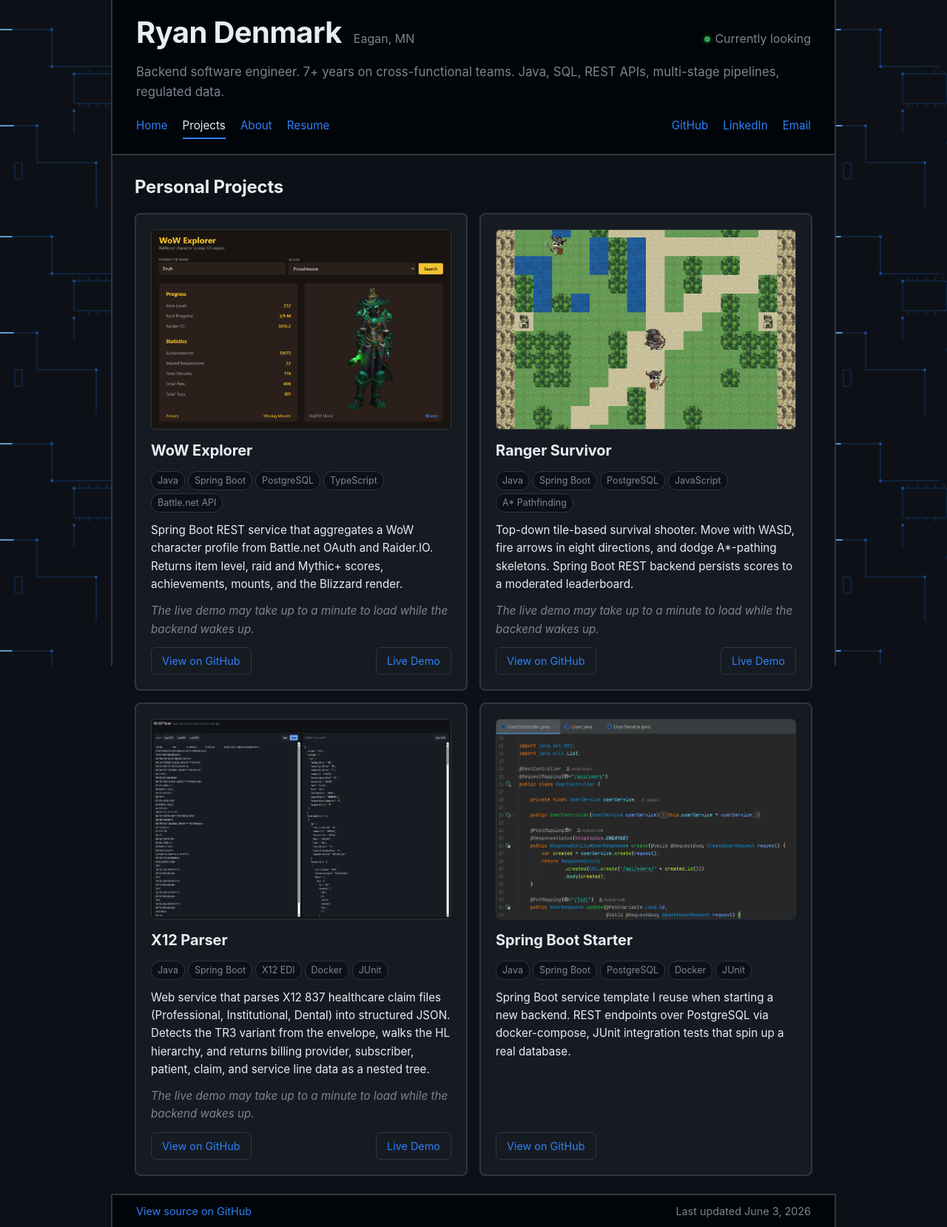
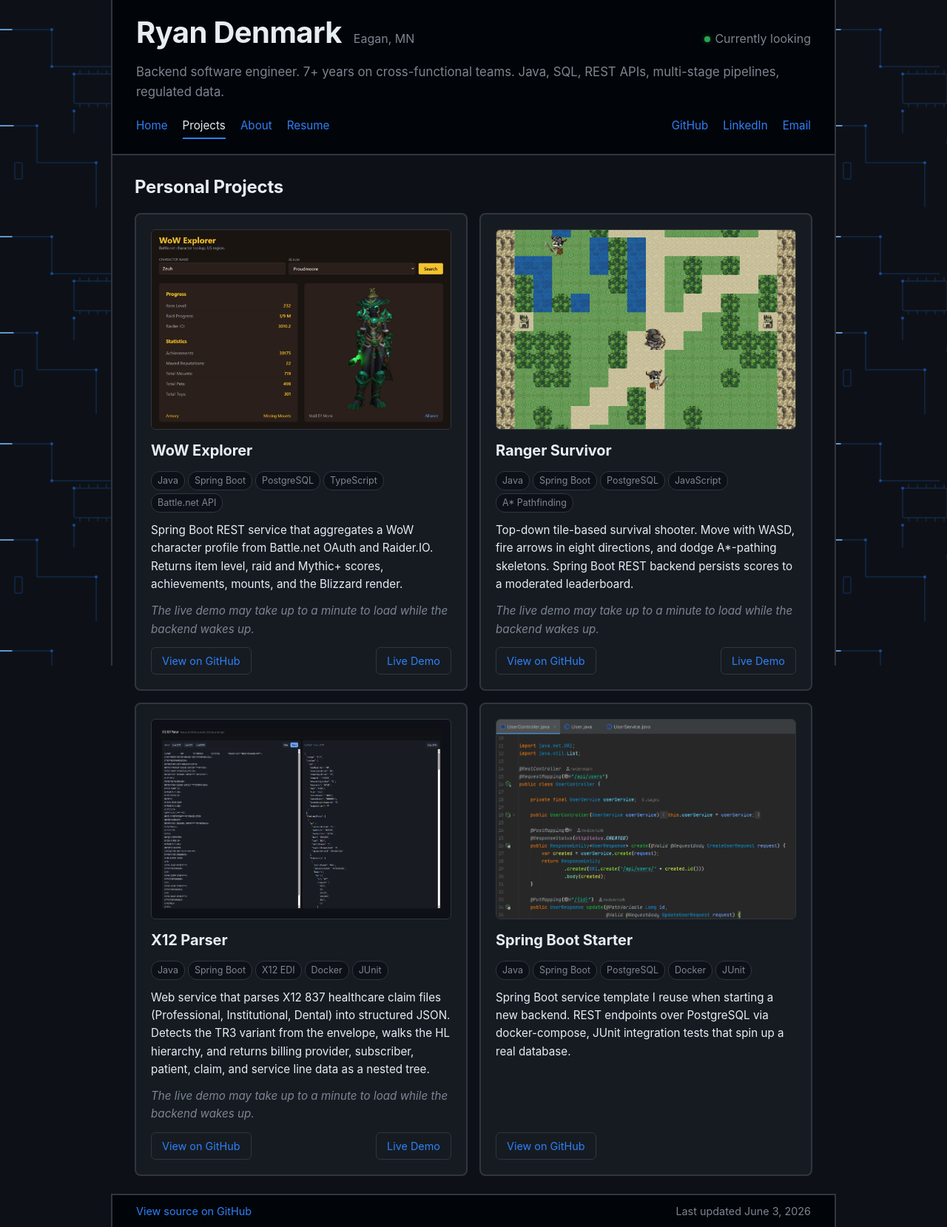
Before and after one commit to rwdenmark/rwdenmark.github.io, a Jekyll site: the page built from projects.html, in a window 1280 px wide. Shown: the whole page at 74% size. Built offline with Jekyll 4.4.1, drawn with Linux system fonts in a browser that asks for light colours.

Commit message:
X12 Parser thumb: inner padding

```diff
--- a/projects.html
+++ b/projects.html
@@ -44,7 +44,7 @@
     </div>
   </article>
   <article class="project-card">
-    <img class="project-thumb" style="object-fit: fill;" src="{{ '/projects/X12-Parser.png' | relative_url }}" alt="X12 Parser web UI showing a raw 837 claim on the left and its parsed JSON output on the right, with Load 837P, 837I, and 837D buttons in the header." width="2511" height="1211" loading="lazy" />
+    <img class="project-thumb" style="object-fit: fill; padding: 12px; box-sizing: border-box; background: var(--canvas);" src="{{ '/projects/X12-Parser.png' | relative_url }}" alt="X12 Parser web UI showing a raw 837 claim on the left and its parsed JSON output on the right, with Load 837P, 837I, and 837D buttons in the header." width="2511" height="1211" loading="lazy" />
     <h3>X12 Parser</h3>
     <div class="project-stack">
       <span>Java</span>
```
